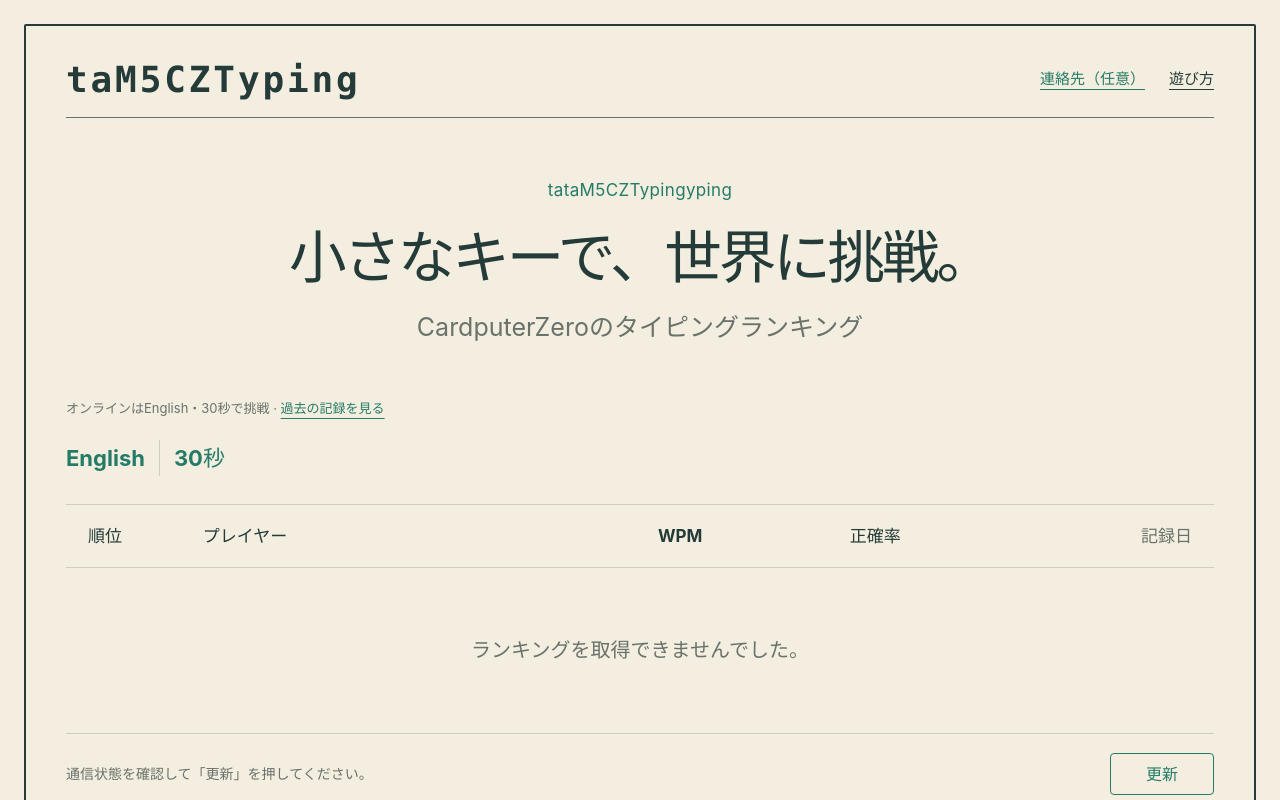
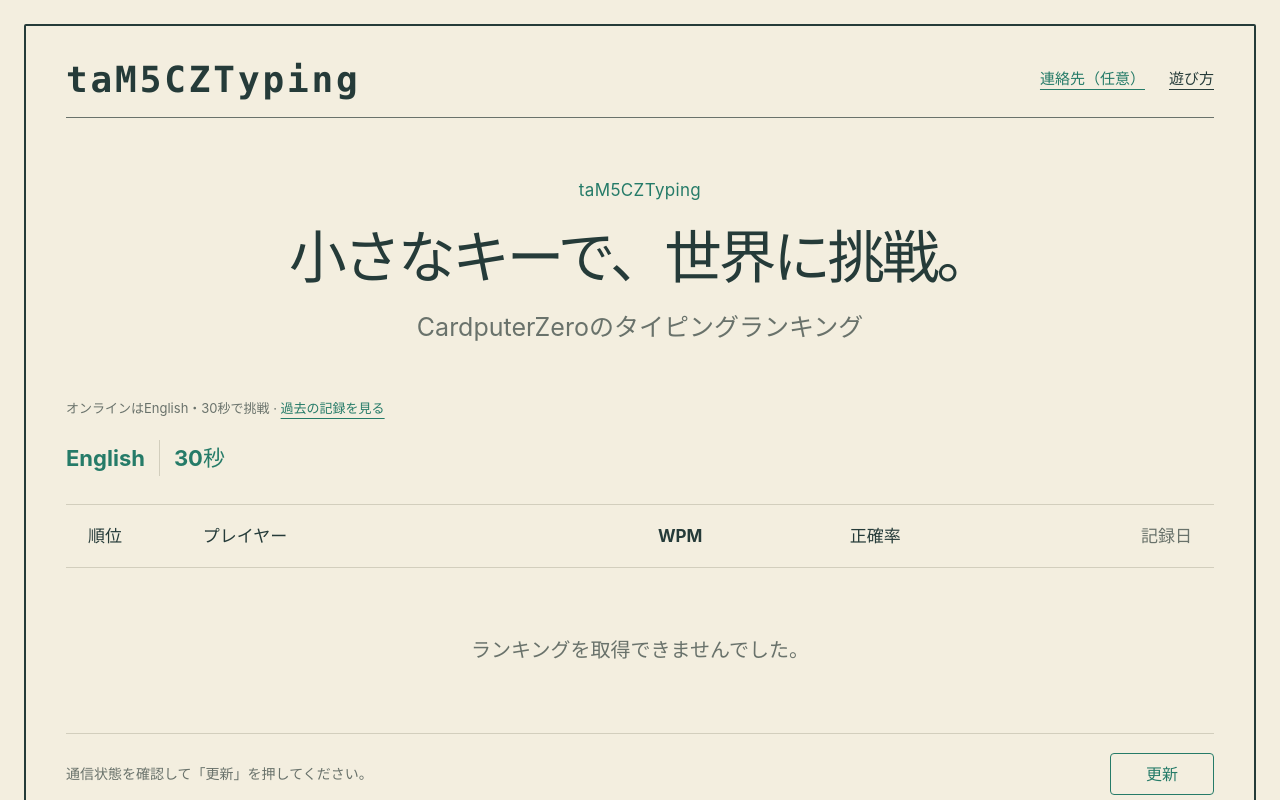
Before and after one commit to yuk1-kondo/key-dash-ranking, a website: page site/index.html in a window 1280 px wide. Shown: the top 800 px of the page. Drawn offline with Linux system fonts and the light colour scheme; no server answers.

Commit message:
Keep exact taM5CZTyping spelling in page metadata

```diff
--- a/site/index.html
+++ b/site/index.html
@@ -6,7 +6,7 @@
   <meta name="description" content="CardputerZeroの小さなキーボードで世界に挑戦。taM5CZTypingの公開タイピングランキング。">
   <meta name="color-scheme" content="light">
   <meta name="referrer" content="no-referrer">
-  <title>tataM5CZTypingyping — ランキング</title>
+  <title>taM5CZTyping — ランキング</title>
   <link rel="icon" href="icon.png">
   <link rel="stylesheet" href="style.css">
   <script src="config.js" defer></script>
@@ -41,7 +41,7 @@
         <button id="close-contact" class="secondary" type="button">ランキングに戻る</button>
       </section>
       <section class="intro" aria-labelledby="title">
-        <p class="product-name">tataM5CZTypingyping</p>
+        <p class="product-name">taM5CZTyping</p>
         <h1 id="title"><span>小さなキーで、</span><wbr><span>世界に挑戦。</span></h1>
         <p>CardputerZeroのタイピング<wbr><span>ランキング</span></p>
       </section>
```
